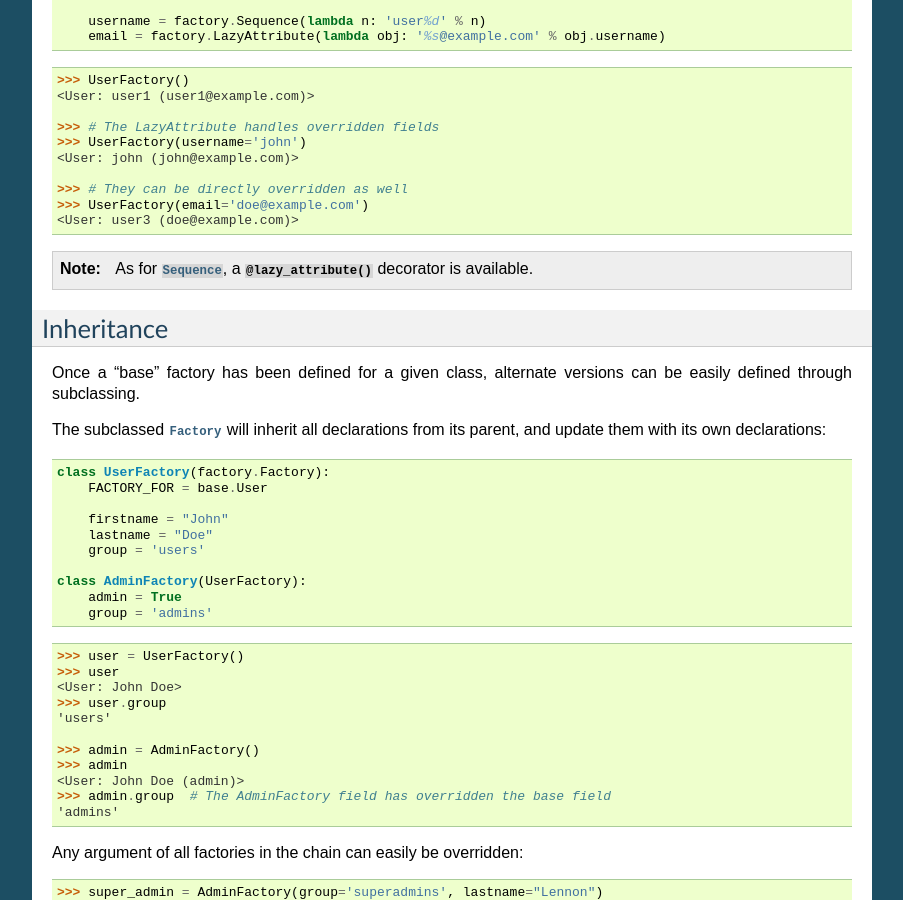
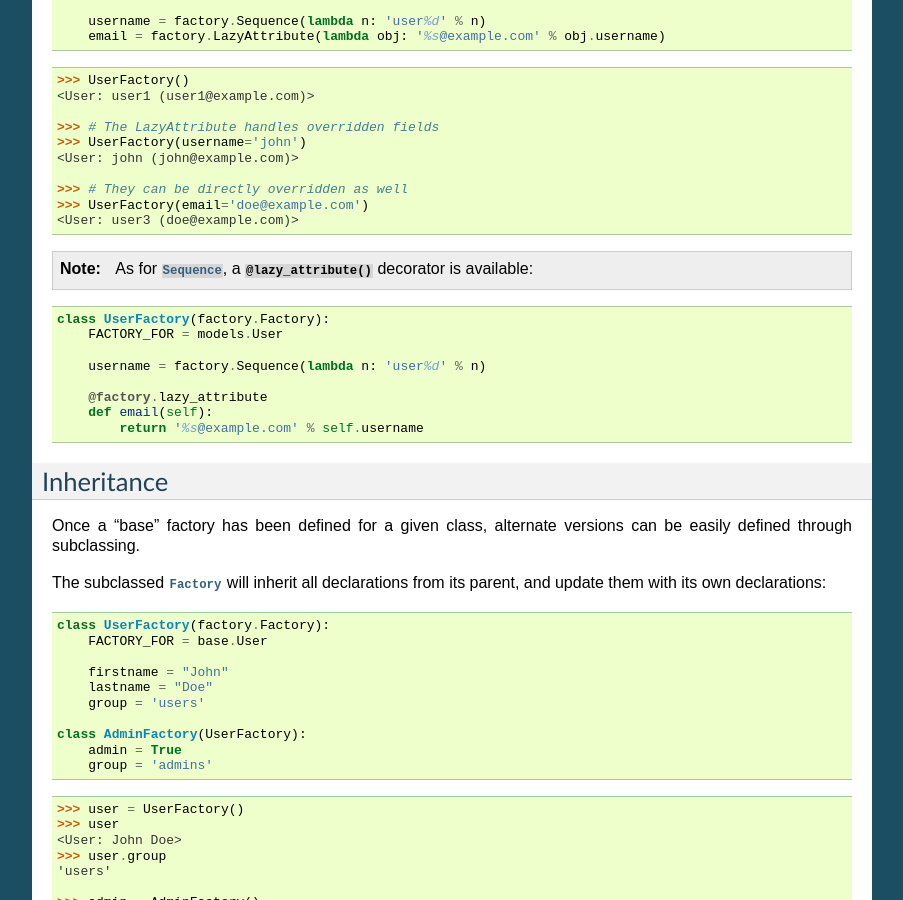
Before and after one commit to FactoryBoy/factory_boy, a Sphinx documentation site: the page built from docs/introduction.rst, in a window 1280 px wide and 900 px high, scrolled down 1857 px. Shown: the whole window, without its empty margins (198-1101 px from the left). Built offline with Sphinx 7.4.7, drawn with Linux system fonts in a browser that asks for light colours.

Commit message:
Clarify intro doc about @lazy_attribute.

```diff
--- a/docs/introduction.rst
+++ b/docs/introduction.rst
@@ -140,7 +140,19 @@ taking the object being built and returning the value for the field:
     <User: user3 (doe@example.com)>
 
 
-.. note:: As for :class:`~factory.Sequence`, a :meth:`~factory.@lazy_attribute` decorator is available.
+.. note:: As for :class:`~factory.Sequence`, a :meth:`~factory.@lazy_attribute` decorator is available:
+
+
+.. code-block:: python
+
+    class UserFactory(factory.Factory):
+        FACTORY_FOR = models.User
+
+        username = factory.Sequence(lambda n: 'user%d' % n)
+
+        @factory.lazy_attribute
+        def email(self):
+            return '%s@example.com' % self.username
 
 
 Inheritance
```
